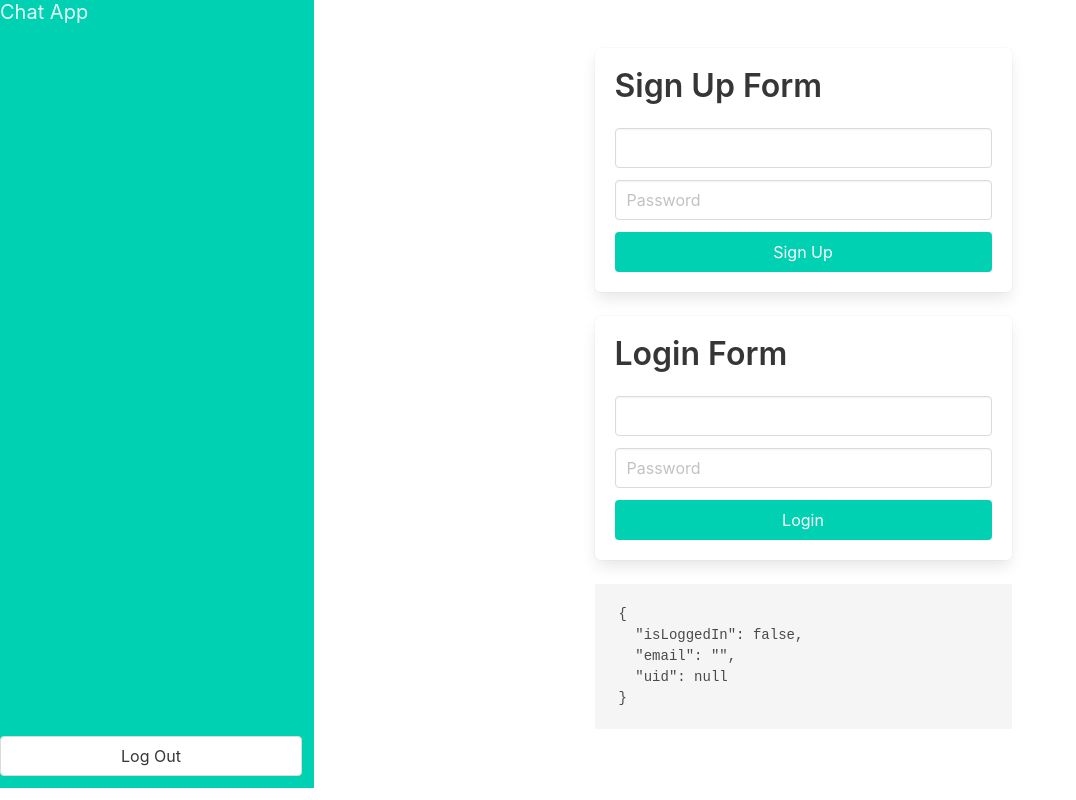
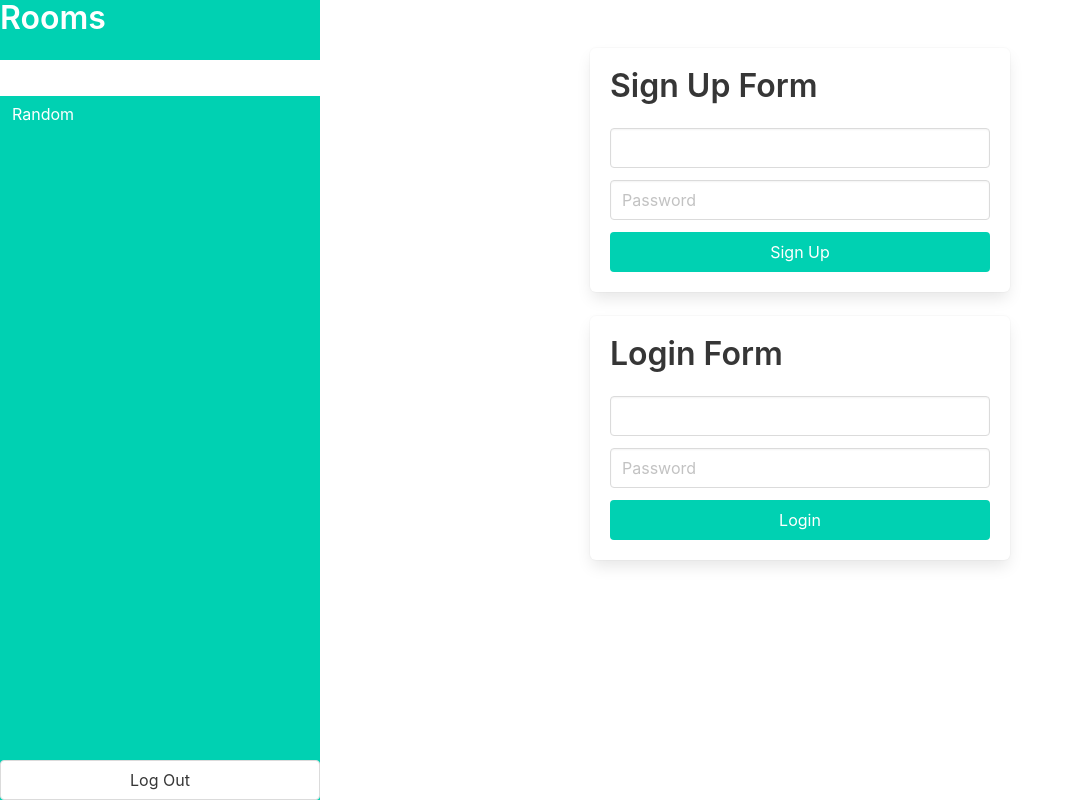
Before and after one commit to sergiofruto/chat-exercise, a React (Create React App) app: page / in a window 1280 px wide. Shown: the whole page, without its empty margins (0-1076 px from the left). Built offline with nearby package versions, Linux system fonts and the light colour scheme; no server answers.

Commit message:
login now persists. conditional rendering depending on login

```diff
--- a/src/App.js
+++ b/src/App.js
@@ -5,13 +5,56 @@ import Sidebar from './components/Sidebar';
 import MainPanel from './components/MainPanel';
 import SignUpForm from './components/SignUpForm';
 import LoginForm from './components/LoginForm';
+import ChatPanel from './components/ChatPanel';
 
 class App extends Component {
   state = {
     isLoggedIn: false,
     email: '',
     uid: null,
+    rooms: {
+      'hh12': {
+        title: 'General',
+        author: 'test@test.com',
+        created: Date.now(),
+      },
+      'jj34': {
+        title: 'Random',
+        author: 'test@test.com',
+        created: Date.now(),
+      },
+    },
+    selectedRoom: 'hh12',
+    messages: {
+      'm100': {
+        author: 'asdajnsd123123132',
+        email: 'test@test.com',
+        roomId: 'hh12',
+        text: 'test text 1',
+        created: Date.now(),
+      },
+      'm200': {
+        author: 'asdajnsd123123132',
+        email: 'test2@test.com',
+        roomId: 'hh12',
+        text: 'test text 2',
+        created: Date.now(),
+      }
+    }
   };
+
+  componentDidMount() {
+    auth.onAuthStateChanged(user => {
+      if (user) {
+        const { email, uid } = user;
+        this.setState({
+          isLoggedIn: true,
+          email,
+          uid,
+        });
+      };
+    })
+  }
 
   handleSignUp = ({ email, password }) => {
     auth.createUserWithEmailAndPassword(email, password)
@@ -42,14 +85,30 @@ class App extends Component {
       });
   };
 
+  setRoom = (id) => {
+    this.setState({
+      selectedRoom: id,
+    })
+  }
+
   render() {
+
     return (
-      <div className="columns vh-100">
-        <Sidebar logout={this.handleLogout} />
+      <div className="columns vh-100 is-gapless">
+        <Sidebar
+          logout={this.handleLogout}
+          rooms={this.state.rooms}
+          selectedRoom={this.state.selectedRoom}
+          setRoom={this.setRoom}
+        />
         <MainPanel logout={this.handleLogout} >
-          <SignUpForm onSignUp={this.handleSignUp} />
-          <LoginForm onLogin={this.handleLogin} />
-          <pre>{JSON.stringify(this.state, null, 2)}</pre>
+          { this.state.isLoggedIn ?
+            <ChatPanel messages={this.state.messages}/> :
+            <div>
+              <SignUpForm onSignUp={this.handleSignUp} />
+              <LoginForm onLogin={this.handleLogin} />
+            </div>
+          }
         </MainPanel>
       </div>
     );
--- /dev/null
+++ b/src/components/ChatPanel/index.js
@@ -0,0 +1,15 @@
+import React from 'react';
+import MessageList from './../MessageList';
+import SendMessageForm from './../SendMessageForm';
+
+const ChatPanel = ({ messages }) => {
+  return (
+    <div>
+      <h1>Here are the messagges</h1>
+      <MessageList messages={messages} />
+      <SendMessageForm />
+    </div>
+  );
+};
+
+export default ChatPanel;
--- a/src/components/LoginForm/index.js
+++ b/src/components/LoginForm/index.js
@@ -1,6 +1,6 @@
 import React, { Component } from 'react';
 
-class index extends Component {
+class LoginForm extends Component {
   state = {
     email: '',
     password: '',
@@ -61,4 +61,4 @@ class index extends Component {
   }
 }
 
-export default index;
+export default LoginForm;
--- a/src/components/MainPanel/index.js
+++ b/src/components/MainPanel/index.js
@@ -1,6 +1,6 @@
 import React from 'react';
 
-const index = ({ children, logout }) => {
+const MainPanel = ({ children, logout }) => {
   return (
     <div className="column hero">
       <div className="hero-body">
@@ -14,4 +14,4 @@ const index = ({ children, logout }) => {
   );
 };
 
-export default index;
+export default MainPanel;
--- /dev/null
+++ b/src/components/MessageList/index.js
@@ -0,0 +1,24 @@
+import React from 'react';
+
+const Message = ({ message }) => (
+  <li>
+    {message.text}
+  </li>
+);
+
+const MessageList = ({ messages }) => {
+  return (
+    <div>
+      <h1>Message list</h1>
+      <ul>
+        {
+          Object.keys(messages)
+            .map(messageKey => ({...messages[messageKey], id: messageKey}))
+            .map(message => <Message key={message.id} message={message} />)
+        }
+      </ul>
+    </div>
+  );
+};
+
+export default MessageList;
--- /dev/null
+++ b/src/components/RoomList/index.js
@@ -0,0 +1,39 @@
+import React from 'react';
+
+const Room = ({ room, selectedRoom, setRoom }) => {
+  const styles = selectedRoom === room.id ? 'room-active': 'room';
+  return (
+    <li className={styles}  key={room.id}>
+      <a onClick={() => setRoom(room.id)}>
+        {room.title}
+      </a>
+    </li>
+  );
+}
+
+const RoomList = ({ rooms, selectedRoom, setRoom }) => {
+  const roomComponents = Object.keys(rooms).map(roomKey => ({
+    ...rooms[roomKey],
+    id: roomKey
+  }))
+
+  return (
+    <div>
+      <aside className="menu">
+        <h1 className="title">Rooms</h1>
+        <ul className="menu-list">
+          {roomComponents.map(roomObj => (
+            <Room
+              key={roomObj.id}
+              room={roomObj}
+              selectedRoom={selectedRoom}
+              setRoom={setRoom}
+            />
+          ))}
+        </ul>
+      </aside>
+    </div>
+  );
+};
+
+export default RoomList;
--- /dev/null
+++ b/src/components/SendMessageForm/index.js
@@ -0,0 +1,13 @@
+import React from 'react';
+
+const SendMessageForm = () => {
+  return (
+    <div>
+      <form action="">
+        <input type="text" placeholder="write something"/>
+      </form>
+    </div>
+  );
+};
+
+export default SendMessageForm;
--- a/src/components/Sidebar/index.js
+++ b/src/components/Sidebar/index.js
@@ -1,9 +1,14 @@
 import React from 'react';
+import RoomList from './../RoomList';
 
-const index = ({ logout }) => {
+const index = ({ logout, rooms, selectedRoom, setRoom }) => {
   return (
     <div className="column is-3 hero is-primary">
-      <h1 className="subtitle">Chat App</h1>
+      <RoomList
+        rooms={rooms}
+        selectedRoom={selectedRoom}
+        setRoom={setRoom}
+      />
       <div className="control">
         <button className="button is-fullwidth" onClick={logout}>Log Out</button>
       </div>
--- a/src/components/SignUpForm/index.js
+++ b/src/components/SignUpForm/index.js
@@ -1,6 +1,6 @@
 import React, { Component } from 'react';
 
-class index extends Component {
+class SignUpForm extends Component {
   state = {
     email: '',
     password: '',
@@ -62,4 +62,4 @@ class index extends Component {
   }
 }
 
-export default index;
+export default SignUpForm;
--- a/src/index.css
+++ b/src/index.css
@@ -15,3 +15,7 @@ code {
 .vh-100 {
   height: 100vh;
 }
+
+.room-active {
+  background-color: white !important;
+}
```
Also changed, not shown: src/components/Message/index.js (added).
